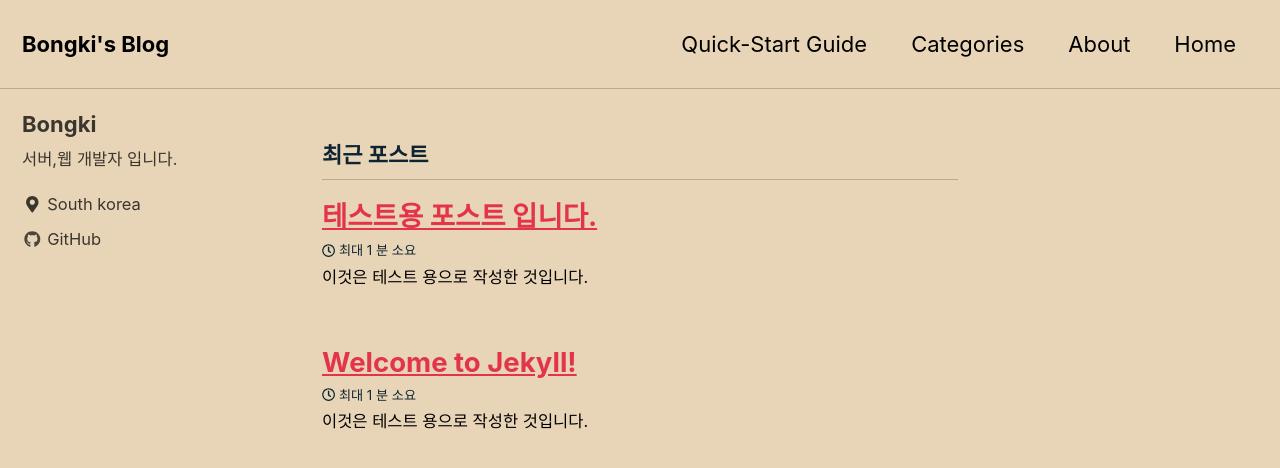
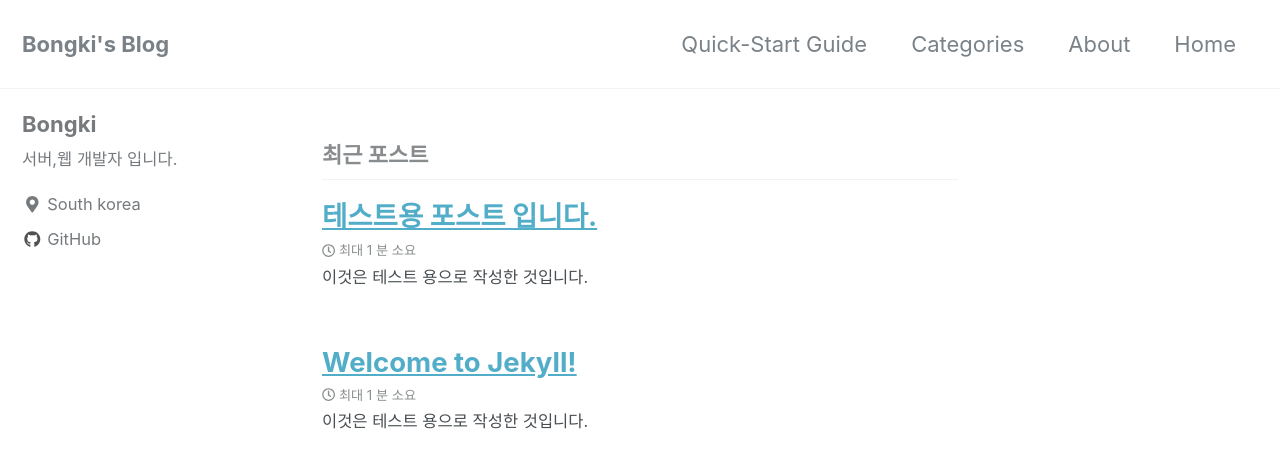
Before and after one commit to hsb0202/hsb0202.github.io, a Jekyll site: the page built from index.html, in a window 1280 px wide and 900 px high. Shown: the top 468 px of the window. Built offline with Jekyll 4.4.1, drawn with Linux system fonts in a browser that asks for light colours; nearby versions of some CDN libraries; the list of posts is cut into pages by our own code.

Commit message:
Update _config.yml

```diff
--- a/_config.yml
+++ b/_config.yml
@@ -13,7 +13,7 @@
 # theme                  : "minimal-mistakes-jekyll"
 remote_theme           : "mmistakes/minimal-mistakes"
 #minimal_mistakes_skin    : "default" # "air", "aqua", "contrast", "dark", "dirt", "neon", "mint", "plum", "sunrise"
-minimal_mistakes_skin    : "sunrise"
+minimal_mistakes_skin    : "default"
 
 # Site Settings
 #locale                   : "en-US"
```
